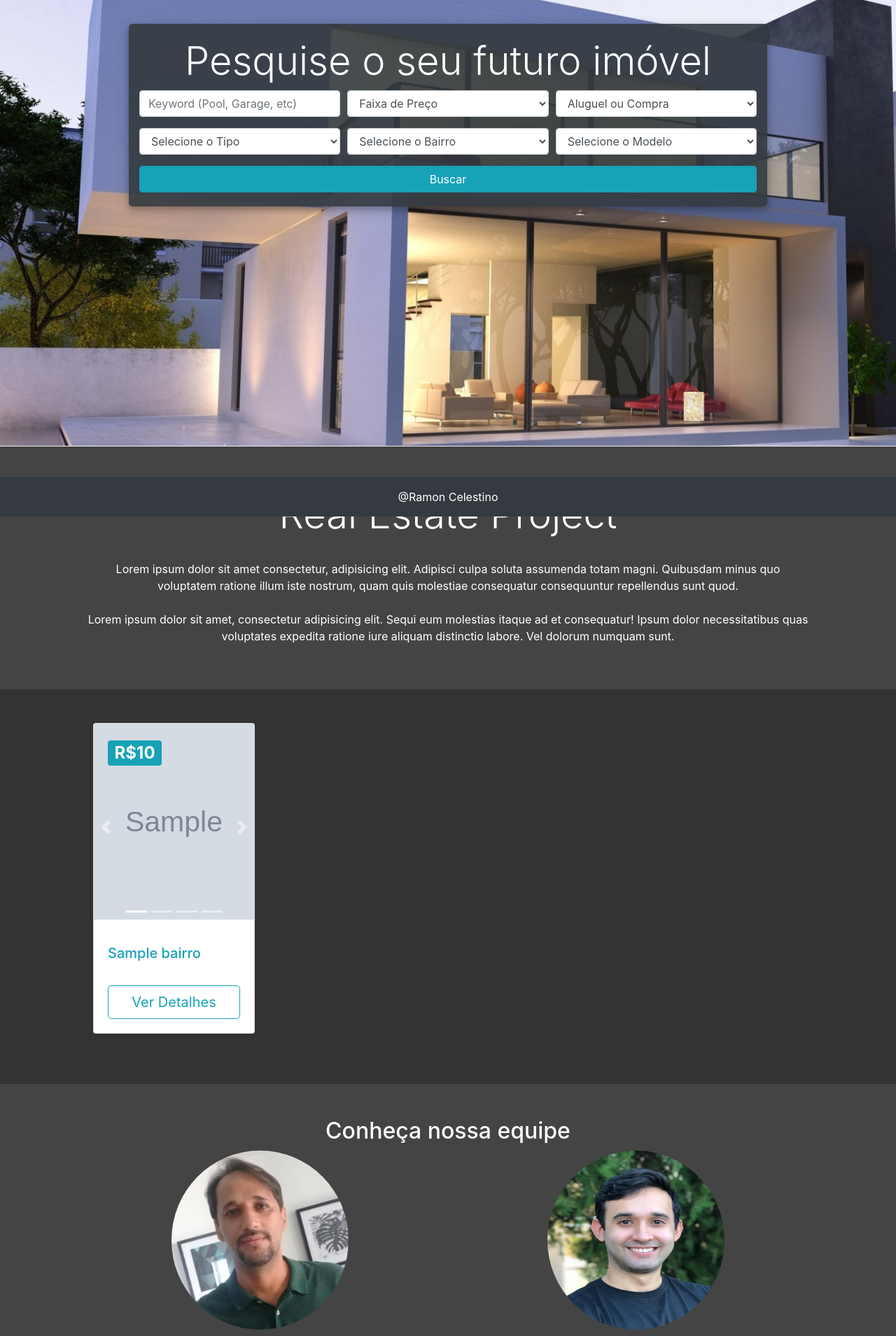
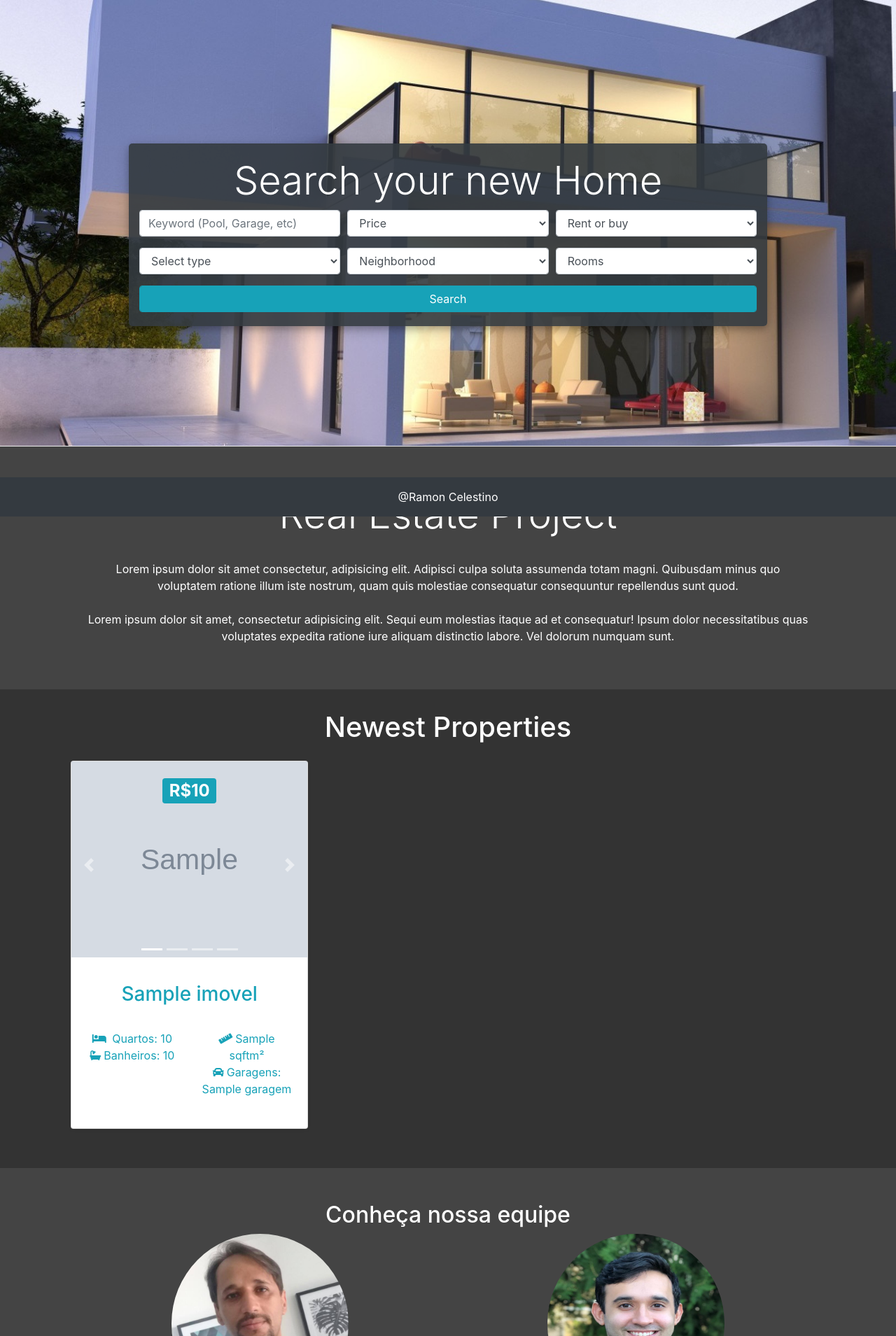
Before and after one commit to ramoncelestino/django-real-estate, a Django app: template templates/index.html in a window 1280 px wide. Shown: the part 62-1971 px from the top of the page at 70% size. Run offline with Django 3.2, Linux system fonts and the light colour scheme; the template is opened without the code that fills it: most values are stand-ins (such as "Sample title", 1, 10 or a date in 2020); grey boxes marked "Sample" are stand-in pictures; some libraries are stand-ins or nearby versions.

Commit message:
Including routes to details

```diff
--- a/imobiliaria/settings.py
+++ b/imobiliaria/settings.py
@@ -13,6 +13,9 @@ https://docs.djangoproject.com/en/3.1/ref/settings/
 from pathlib import Path
 import os
 
+from decouple import config
+
+
 # Build paths inside the project like this: BASE_DIR / 'subdir'.
 BASE_DIR = Path(__file__).resolve().parent.parent
 BASE_DIR_NEW = os.path.dirname(os.path.dirname(os.path.abspath(__file__)))
@@ -23,7 +26,7 @@ BASE_DIR_NEW = os.path.dirname(os.path.dirname(os.path.abspath(__file__)))
 # See https://docs.djangoproject.com/en/3.1/howto/deployment/checklist/
 
 # SECURITY WARNING: keep the secret key used in production secret!
-SECRET_KEY = '!@foocq((_=u^gcx(_el3bz_xx83fa+-8uyta@5m)7it$k03iq'
+SECRET_KEY = config('SECRET_KEY')
 
 # SECURITY WARNING: don't run with debug turned on in production!
 DEBUG = True
--- a/imoveis/models.py
+++ b/imoveis/models.py
@@ -9,6 +9,7 @@ class Imovel(models.Model):
     description  = models.TextField()
     tipo_imovel  = models.ManyToManyField(TipoImovel, null=True, blank=True)
     aluguel_compra = models.ForeignKey(AluguelCompra, on_delete=models.DO_NOTHING, null=True, blank=True)
+    data_cadastro = models.DateTimeField()
     rua          = models.CharField(max_length=40, default=False, null=True, blank=True)
     cep          = models.CharField(max_length=40, default=False, null=True, blank=True)
     bairro       = models.ForeignKey(Bairro, on_delete=models.DO_NOTHING, null=True, blank=True)
--- a/static/css/default.css
+++ b/static/css/default.css
@@ -15,7 +15,7 @@ body {
   background-repeat: no-repeat;
   background-size: fixed/cover;
   position: relative;
-  min-height: 500px;
+  min-height: 400px;
   color: #fff;
   border-bottom: 1px #eee solid;
   padding-top: 6rem;
@@ -30,6 +30,8 @@ body {
   color: #fff;
   border-bottom: 1px #eee solid;
   padding-top: 6rem;
+  display: flex;
+  align-items: center;
 }
 
 #page-header .home-search {
@@ -52,21 +54,21 @@ body {
   height: 100%;
   padding: 20px 0;
   margin: auto;
-  margin-top: 150px;
-  margin-bottom: 20px;
   box-shadow: 0 4px 8px 0 rgba(0, 0, 0, 0.2), 0 6px 20px 0 rgba(0, 0, 0, 0.19);
   -webkit-box-shadow: 0 4px 8px 0 rgba(0, 0, 0, 0.2),
     0 6px 20px 0 rgba(0, 0, 0, 0.19);
   border-radius: 5px;
 }
 
-.transparency-container {
+.show-cards {
+}
+
+.transparency-container-2 {
   background-color: rgba(52, 58, 64, 0.9);
-  width: 80%;
+  width: 100%;
   height: 100%;
   padding: 20px 0;
   margin: auto;
-  margin-bottom: 20px;
   box-shadow: 0 4px 8px 0 rgba(0, 0, 0, 0.2), 0 6px 20px 0 rgba(0, 0, 0, 0.19);
   -webkit-box-shadow: 0 4px 8px 0 rgba(0, 0, 0, 0.2),
     0 6px 20px 0 rgba(0, 0, 0, 0.19);
@@ -88,10 +90,19 @@ body {
 
 #team {
   background-color: #333;
+  display: flex;
+  align-items: center;
+  justify-content: center;
 }
 
 #empresa {
   background-color: #444;
+}
+
+.wrapp {
+  margin-top: 30px;
+  justify-content: center;
+  text-align: center;
 }
 
 hr {
@@ -129,6 +140,20 @@ hr {
 
 .card-link {
   position: relative;
+}
+
+.card {
+  margin-bottom: 40px;
+}
+
+.card:hover {
+  border: 1px solid rgb(36, 150, 243);
+  box-shadow: 8px 8px 8px 8px rgba(32, 109, 172, 0.39);
+  transform: scale(1.06);
+  transition: 0.3s;
+}
+
+.card-body {
 }
 
 #image-owner {
--- a/templates/index.html
+++ b/templates/index.html
@@ -2,16 +2,12 @@
 
 {% block content %}
 
-
-
-
-
-        <section id="header-index">
+       <section id="header-index">
             <div class="container">
                 <div class="row">
                     <div class="transparency-container">
                         <div class="container">
-                            <h1 class="display-4 text-center">Pesquise o seu futuro imóvel</h1>
+                            <h1 class="display-4 text-center">Search your new Home</h1>
                             <form method="get" action="/search_imoveis/">
                                 <div class="form-row">
                                     <div class="col-md-4 col-sm-6 mb-3">
@@ -20,20 +16,20 @@
                                     </div>
                                     <div class="col-md-4 col-sm-6 mb-3">
                                         <div class="select">
-                                            <label class="sr-only" for="preco">Faixas de Preço</label>
+                                            <label class="sr-only" for="preco">Price</label>
                                             <select class="form-control" name="preco" id="preco">
-                                                <option value="">Faixa de Preço</option>
+                                                <option value="">Price</option>
                                                 {% for faixa in faixas_preco %}
-                                                <option value="{{faixa}}">Até R${{faixa}}</option>
+                                                <option value="{{faixa}}">Up to R${{faixa}}</option>
                                                 {% endfor %}
                                             </select>
                                         </div>
                                     </div>
                                     <div class="col-md-4 col-sm-6 mb-3">
                                         <div class="select">
-                                            <label class="sr-only" for="aluga_compra">Alugar ou Comprar</label>
+                                            <label class="sr-only" for="aluga_compra">Rent or buy</label>
                                             <select class="form-control" name="modelo" id="aluga_compra">
-                                                <option value="">Aluguel ou Compra</option>
+                                                <option value="">Rent or buy</option>
                                                 {% for modelo in modelos %}
                                                 <option value="{{modelo.nome}}">{{modelo.nome}}</option>
                                                 {% endfor %}
@@ -43,9 +39,9 @@
 
                                     <div class="col-md-4 col-sm-6 mb-3">
                                         <div class="select">
-                                            <label class="sr-only" for="tipo">Tipo Imóvel</label>
+                                            <label class="sr-only" for="tipo">Type</label>
                                             <select class="form-control" name="tipo" id="tipo">
-                                                <option value="">Selecione o Tipo</option>
+                                                <option value="">Select type</option>
                                                 {% for tipo in tipos %}
                                                 <option value="{{tipo.nome}}">{{tipo.nome}}</option>
                                                 {% endfor %}
@@ -54,9 +50,9 @@
                                     </div>
                                     <div class="col-md-4 col-sm-6  mb-3">
                                         <div class="select">
-                                            <label class="sr-only" for="bairro">Selecione o Bairro</label>
+                                            <label class="sr-only" for="bairro">Neighborhood</label>
                                             <select class="form-control" name="bairro" id="bairro">
-                                                <option value="">Selecione o Bairro</option>
+                                                <option value="">Neighborhood</option>
                                                 {% for bairro in bairros %}
                                                 <option value="{{bairro.nome}}">{{bairro.nome}}</option>
                                                 {% endfor %}
@@ -65,9 +61,9 @@
                                     </div>
                                     <div class="col-md-4 col-sm-6 mb-3">
                                         <div class="select">
-                                            <label class="sr-only" for="aluga_compra">Alugar ou Comprar</label>
+                                            <label class="sr-only" for="aluga_compra">Rooms</label>
                                             <select class="form-control" name="modelo" id="aluga_compra">
-                                                <option value="">Selecione o Modelo</option>
+                                                <option value="">Rooms</option>
                                                 {% for modelo in modelos %}
                                                 <option value="{{modelo.nome}}">{{modelo.nome}}</option>
                                                 {% endfor %}
@@ -75,7 +71,7 @@
                                         </div>
                                     </div>
                                 </div>
-                                <button type="submit" onclick="getBairro();" class="btn btn-info form-control">Buscar</button>
+                                <button type="submit" onclick="getBairro();" class="btn btn-info form-control">Search</button>
                             </form>
                         </div>
                     </div>
--- a/templates/lancamentos.html
+++ b/templates/lancamentos.html
@@ -1,30 +1,48 @@
-{% extends 'base.html' %}
-
-{% block content %}
-<section id="team">
+{% extends 'base.html' %} {% block content %}
+<section id="newest">
   <div class="container">
-        <div class="row p-5">
+    <div class="wrapp">
+      <h1>Newest Properties</h1>
+      <div class="row p-3">
         {% for imovel in list_imoveis %}
-                <div class="col-md-3">
-                    <div class="card shadow-sm mb-4">
+        <div class="col-md-4">
+          <a href="{% url 'view_imovel' imovel.id %}">
+            <div class="card shadow-sm">
               <div class="card-image">
-
-
-                            <div id="slider{{ forloop.counter }}" class="carousel slide" data-ride="carousel">
+                <div id="slider{{ forloop.counter }}" class="carousel slide">
                   <ol class="carousel-indicators">
-                                    <li class="active" data-target="#slider{{ forloop.counter }}" data-slide-to="0"></li>
-                                    <li data-target="#slider{{ forloop.counter }}" data-slide-to="1"></li>
-                                    <li data-target="#slider{{ forloop.counter }}" data-slide-to="2"></li>
-                                    <li data-target="#slider{{ forloop.counter }}" data-slide-to="3"></li>
-
+                    <li
+                      class="active"
+                      data-target="#slider{{ forloop.counter }}"
+                      data-slide-to="0"
+                    ></li>
+                    <li
+                      data-target="#slider{{ forloop.counter }}"
+                      data-slide-to="1"
+                    ></li>
+                    <li
+                      data-target="#slider{{ forloop.counter }}"
+                      data-slide-to="2"
+                    ></li>
+                    <li
+                      data-target="#slider{{ forloop.counter }}"
+                      data-slide-to="3"
+                    ></li>
                   </ol>
                   <div class="carousel-inner">
                     <div class="carousel-item active">
                       <figure class="image is-4by3">
-                                            <img src="{{ imovel.photo_main.url }}" alt="Placeholder image" width="100%" height="280">
+                        <img
+                          src="{{ imovel.photo_main.url }}"
+                          alt="Placeholder image"
+                          width="100%"
+                          height="280"
+                        />
                         <div class="card-img-overlay">
                           <h2>
-                                                <span class="badge badge-info text-white">R${{ imovel.price }}</span>
+                            <span class="badge badge-info text-white"
+                              >R${{ imovel.price }}</span
+                            >
                           </h2>
                         </div>
                       </figure>
@@ -32,13 +50,25 @@
                     <div class="carousel-item">
                       <figure class="image is-4by3">
                         {% if imovel.photo_1 %}
-                                            <img src="{{ imovel.photo_1.url }}" alt="Placeholder image" width="100%" height="280">
+                        <img
+                          src="{{ imovel.photo_1.url }}"
+                          alt="Placeholder image"
+                          width="100%"
+                          height="280"
+                        />
                         {% else %}
-                                            <img src="{{ imovel.photo_main.url }}" alt="Placeholder image" width="100%" height="280">
+                        <img
+                          src="{{ imovel.photo_main.url }}"
+                          alt="Placeholder image"
+                          width="100%"
+                          height="280"
+                        />
                         {% endif %}
                         <div class="card-img-overlay">
                           <h2>
-                                            <span class="badge badge-info text-white">R${{ imovel.price }}</span>
+                            <span class="badge badge-info text-white"
+                              >R${{ imovel.price }}</span
+                            >
                           </h2>
                         </div>
                       </figure>
@@ -46,12 +76,25 @@
                     <div class="carousel-item">
                       <figure class="image is-4by3">
                         {% if imovel.photo_2 %}
-                                            <img src="{{ imovel.photo_2.url }}" alt="Placeholder image" width="100%" height="280">
+                        <img
+                          src="{{ imovel.photo_2.url }}"
+                          alt="Placeholder image"
+                          width="100%"
+                          height="280"
+                        />
                         {% else %}
-                                            <img src="{{ imovel.photo_main.url }}" alt="Placeholder image" width="100%" height="280">
-                                            {% endif %}  <div class="card-img-overlay">
+                        <img
+                          src="{{ imovel.photo_main.url }}"
+                          alt="Placeholder image"
+                          width="100%"
+                          height="280"
+                        />
+                        {% endif %}
+                        <div class="card-img-overlay">
                           <h2>
-                                                <span class="badge badge-info text-white">R${{ imovel.price }}</span>
+                            <span class="badge badge-info text-white"
+                              >R${{ imovel.price }}</span
+                            >
                           </h2>
                         </div>
                       </figure>
@@ -59,12 +102,25 @@
                     <div class="carousel-item">
                       <figure class="image is-4by3">
                         {% if imovel.photo_3 %}
-                                            <img src="{{ imovel.photo_3.url }}" alt="Placeholder image" width="100%" height="280">
+                        <img
+                          src="{{ imovel.photo_3.url }}"
+                          alt="Placeholder image"
+                          width="100%"
+                          height="280"
+                        />
                         {% else %}
-                                            <img src="{{ imovel.photo_main.url }}" alt="Placeholder image" width="100%" height="280">
-                                            {% endif %}  <div class="card-img-overlay">
+                        <img
+                          src="{{ imovel.photo_main.url }}"
+                          alt="Placeholder image"
+                          width="100%"
+                          height="280"
+                        />
+                        {% endif %}
+                        <div class="card-img-overlay">
                           <h2>
-                                                <span class="badge badge-info text-white">R${{ imovel.price }}</span>
+                            <span class="badge badge-info text-white"
+                              >R${{ imovel.price }}</span
+                            >
                           </h2>
                         </div>
                       </figure>
@@ -72,31 +128,65 @@
                   </div>
 
                   <!-- CONTROLS -->
-                                <a href="#slider{{ forloop.counter }}" class="carousel-control-prev" data-slide="prev">
+                  <a
+                    href="#slider{{ forloop.counter }}"
+                    class="carousel-control-prev"
+                    data-slide="prev"
+                  >
                     <span class="carousel-control-prev-icon"></span>
                   </a>
 
-                                <a href="#slider{{ forloop.counter }}" class="carousel-control-next" data-slide="next">
+                  <a
+                    href="#slider{{ forloop.counter }}"
+                    class="carousel-control-next"
+                    data-slide="next"
+                  >
                     <span class="carousel-control-next-icon"></span>
                   </a>
                 </div>
-
-
-
-
               </div>
               <div class="card-body">
-                            <h5 class="card-title pricing-card-title text-info">{{ imovel.bairro.nome}}</h4>
-                            <hr>
-
-                            <a class="card-link w-100 btn btn-lg btn-outline-info" href="{% url 'view_imovel' imovel.id %}">Ver Detalhes</a>
+                <h3 class="card-title pricing-card-title text-info">
+                  {{ imovel.nome}}
+                </h3>
+                <hr />
+                <div class="row">
+                  <div class="col-6">
+                    <ul class="list-unstyled mb-4">
+                      <li class="text-info">
+                        <i class="fas fa-bed mr-1"></i> Quartos:
+                        {{imovel.quartos }}
+                      </li>
+                      <li class="text-info">
+                        <i class="fas fa-bath mr-1"></i>Banheiros:
+                        {{imovel.banheiros }}
+                      </li>
+                    </ul>
+                  </div>
+                  <div class="col-6">
+                    <ul class="list-unstyled mb-4">
+                      <li class="text-info">
+                        <i class="fas fa-ruler mr-1"></i>{{ imovel.sqft }}m²
+                      </li>
+                      <li class="text-info">
+                        <i class="fas fa-car mr-1"></i>Garagens:
+                        {{imovel.garagem }}
+                      </li>
+                    </ul>
                   </div>
                 </div>
+              </div>
+            </div>
+          </a>
         </div>
         {% endfor %}
       </div>
     </div>
+  </div>
 </section>
 
+<script>
+  $('.carousel').carousel('pause');
+</script>
 
 {% endblock %}
```
Also changed, not shown: imoveis/views.py (+14 -2 lines), templates/search_imoveis.html (+51 -61 lines), db.sqlite3, imoveis/migrations/0002_imovel_data_cadastro.py (added), 1 other file. Lines whose indentation alone changed are shown as unchanged.
